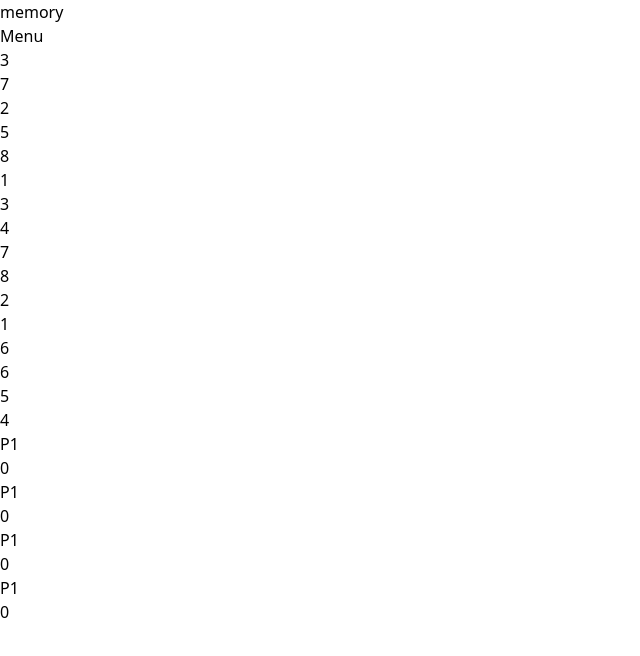
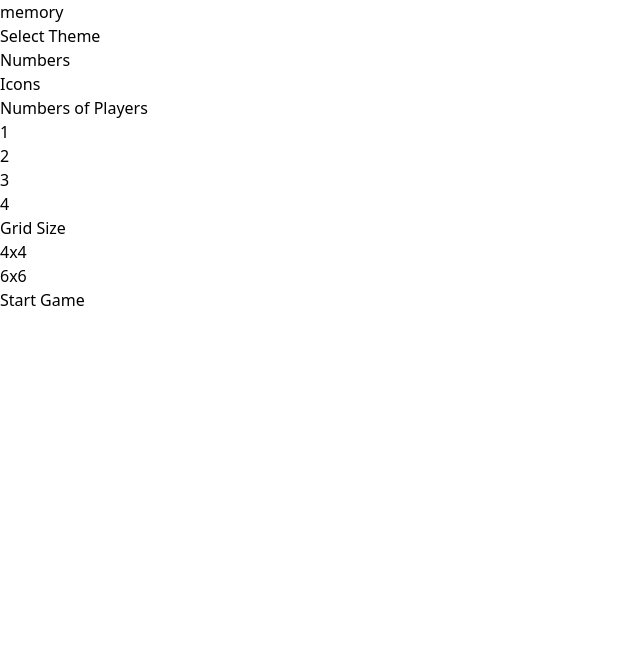
Before and after one commit to Nottoodaay/memory-game, a React (Vite) app: page / in a window 1280 px wide. Shown: the top 656 px of the page, without its empty margins (0-640 px from the left). Built offline with nearby package versions, Linux system fonts and the light colour scheme.

Commit message:
done game logic and start working on players component

```diff
--- a/src/App.tsx
+++ b/src/App.tsx
@@ -1,13 +1,25 @@
 import { HomePage } from "./pages/HomePage"
 import { GamePage } from "./pages/GamePage"
+import { useState } from "react"
 
 function App() {
+  const [playersQuantity, setPlayersQuantity] = useState(1)
+  // todo add grid size
+  const [gamePageSelected, setGamePageSelected] = useState(false)
 
+  console.log(playersQuantity)
   return (
     <div className=" bg-[#152938] w-[100vw] h-[100vh]
      flex items-center justify-center">
-      {/* <HomePage/> */}
-      <GamePage/>
+      {
+        gamePageSelected ? <GamePage playersQuantity={playersQuantity}/>
+        :
+        <HomePage
+        setGamePageSelected={setGamePageSelected}
+        setPlayersQuantity={setPlayersQuantity}/>
+      }
+
+
     </div>
   )
 }
--- a/src/atoms/Circle.tsx
+++ b/src/atoms/Circle.tsx
@@ -5,22 +5,9 @@ import { NumbersObject } from "../gameLogic/numbersArray"
 export const Circle = (props:
   {
     item: NumbersObject
-    firstNumber: NumbersObject
-    setFirstNumber: (value: NumbersObject) => void
-    setSecondNumber: (value: NumbersObject) => void
+
   }
   ) => {
-    const handleClick = () =>{
-      if(props.firstNumber.id === props.item.id){
-        return
-      }
-
-      if(props.firstNumber.id !== 0){
-        props.setSecondNumber(props.item)
-      }else{
-        props.setFirstNumber(props.item)
-      }
-    }
 
   return (
     <div
@@ -29,11 +16,11 @@ export const Circle = (props:
     "cursor-pointer",
     {
       "bg-[#304859]": props.item.condition === 'hidden',
+      'bg-[#FDA214]': props.item.condition === 'pending',
       'bg-[#BCCED9]': props.item.condition === 'active',
     },
     "rounded-full"
     )}
-     onClick={handleClick}
      >{props.item.number}</div>
   )
 }
--- a/src/atoms/Players.tsx
+++ b/src/atoms/Players.tsx
@@ -1,5 +1,6 @@
 
-export const Players = () => {
+export const Players = (props:{playerNumber: number}) => {
+  const number = props.playerNumber
   return (
     <div
     className="
@@ -13,7 +14,12 @@ export const Players = () => {
      justify-center md:justify-start lg:justify-between
      md:items-start items-center"
     >
-      <p className=" text-[15px] text-[#7191A5] font-bold">P1</p>
+      <p className="
+       text-[15px]
+       text-[#7191A5]
+       font-bold">{
+        `P${number + 1}`
+       }</p>
       <h2 className=" text-[24px] text-[#304859] font-bold">0</h2>
     </div>
   )
--- a/src/components/GameField.tsx
+++ b/src/components/GameField.tsx
@@ -5,8 +5,7 @@ import { shuffleArray } from "../gameLogic/helpers";
 
 export const GameField = () => {
 
-  const [firstNumber, setFirstNumber] = useState<NumbersObject>({id:0, number:0, condition:''})
-  const [secondNumber, setSecondNumber] = useState<NumbersObject>({id:0, number:0, condition:''})
+  const [firstNumber, setFirstNumber] = useState<NumbersObject | null >(null)
   const [shuffledNumbers, setShuffledNumbers] = useState<NumbersObject[] | []>([])
 
 //when page loagds this code shuffles numbers
@@ -15,46 +14,43 @@ useMemo(()=>{
   setShuffledNumbers(shuffleArray([...numbers]))
 }, [])
 
+const handleClick = (chosenNumber: NumbersObject) =>{
+  const newArray = shuffledNumbers.slice()
+  if(firstNumber){
+    console.log(firstNumber, 'first')
+    const firstValue = newArray.findIndex((item)=>item.id === firstNumber.id)
+    newArray[firstValue].condition = 'pending'
+    const secondValue = newArray.findIndex((item)=>item.id === chosenNumber.id)
+    newArray[secondValue].condition = 'pending'
+    console.log(newArray)
+    setShuffledNumbers(newArray)
+    if(firstNumber.number === chosenNumber.number){
+      setTimeout(()=>{
+        const firstValue = newArray.findIndex((item)=>item.id === firstNumber.id)
+        newArray[firstValue].condition = 'active'
+        const secondValue = newArray.findIndex((item)=>item.id === chosenNumber.id)
+        newArray[secondValue].condition = 'active'
+        setShuffledNumbers(newArray)
+        setFirstNumber(null)
+      },1000)
 
-// this useMemo hook updates old shuffle array items only when number condition is active
-useMemo(()=>{
-  const updatedArray = (id: number, itemToAdd: NumbersObject) =>{
-      setShuffledNumbers((prevShuffledNumbers)=>{
-        const newShuffledNumbers = prevShuffledNumbers.map((item)=> item.id !== id ? item : itemToAdd)
-        return [...newShuffledNumbers]
-    })
+    }else{
+      setTimeout(()=>{
+        const firstValue = newArray.findIndex((item)=>item.id === firstNumber.id)
+        newArray[firstValue].condition = 'hidden'
+        const secondValue = newArray.findIndex((item)=>item.id === chosenNumber.id)
+        newArray[secondValue].condition = 'hidden'
+        setShuffledNumbers(newArray)
+        setFirstNumber(null)
+      },1000)
+
+    }
+  }else{
+    setFirstNumber(chosenNumber)
+    const secondValue = newArray.findIndex((item)=>item.id === chosenNumber.id)
+    newArray[secondValue].condition = 'pending'
   }
-
-  if(firstNumber.condition === 'active'){
-    updatedArray(firstNumber.id, firstNumber)
-    setFirstNumber({id:0, number:0, condition:''})
-
-  }if(secondNumber.condition === 'active'){
-     updatedArray(secondNumber.id, secondNumber)
-     setSecondNumber({id:0, number:0, condition:''})
-  }
-// eslint-disable-next-line react-hooks/exhaustive-deps
-}, [firstNumber.condition, secondNumber.condition])
-
-
-// this hook checks if x and y number is same if it is their condition become active
-useMemo(() => {
-    const checkNumbers = (x: number, y: number) => {
-      if (x === y) {
-        setFirstNumber((prev) => ({ ...prev, condition: 'active' }))
-        setSecondNumber((prev) => ({ ...prev, condition: 'active' }))
-      } else {
-        setFirstNumber({id:0, number:0, condition:''})
-        setSecondNumber({id:0, number:0, condition:''})
-      }
-    }
-
-    if (firstNumber.id !== 0 && secondNumber.id !== 0) {
-      checkNumbers(firstNumber.number, secondNumber.number)
-    }
-  }, [firstNumber.id, secondNumber.id,
-    firstNumber.number, secondNumber.number]);
-
+}
 
 
   return (
@@ -63,12 +59,9 @@ useMemo(() => {
     grid grid-flow-col grid-cols-4 grid-rows-4
     gap-[12px] md:gap-[20px]">
         {shuffledNumbers.map((item)=>
-        <div key={item.id}>
+        <div key={item.id} onClick={()=>handleClick(item)}>
           <Circle
           item={item}
-          firstNumber={firstNumber}
-          setFirstNumber={setFirstNumber}
-          setSecondNumber={setSecondNumber}
           />
         </div> )}
     </div>
--- a/src/components/NumbersOfPlayers.tsx
+++ b/src/components/NumbersOfPlayers.tsx
@@ -1,13 +1,20 @@
-import { useState } from "react"
+import { useEffect, useState } from "react"
 
 import clsx from "clsx"
 
-export const NumbersOfPlayers = () => {
+export const NumbersOfPlayers = (props:{
+    setPlayersQuantity: (value: number)=> void
+}) => {
     const [numberOfPayers, setNumberOfPlayers] = useState(1)
 
     const handleClick = (number: number) =>{
         setNumberOfPlayers(number)
     }
+
+    useEffect(()=>{
+        props.setPlayersQuantity(numberOfPayers)
+    // eslint-disable-next-line react-hooks/exhaustive-deps
+    },[numberOfPayers])
 
   return (
     <div>
--- a/src/components/PlayersBoard.tsx
+++ b/src/components/PlayersBoard.tsx
@@ -1,12 +1,15 @@
 import { Players } from "../atoms/Players"
+import { playersArray } from "../gameLogic/helpers"
+export const PlayersBoard = (props:{
+  playersQuantity: number
+}) => {
+  const inGamePlayers = playersArray(props.playersQuantity)
 
-export const PlayersBoard = () => {
   return (
     <div className=" flex gap-[24px]">
-        <Players/>
-        <Players/>
-        <Players/>
-        <Players/>
+        {
+          inGamePlayers.map((player)=> <Players key={`${player.id}p`} playerNumber={player.id}/>)
+        }
     </div>
   )
 }
--- a/src/gameLogic/helpers.ts
+++ b/src/gameLogic/helpers.ts
@@ -1,4 +1,5 @@
 import { NumbersObject } from "./numbersArray";
+import { PlayerObject, playerFour, playerOne, playerThree, playerTwo } from "./playerObject";
 
 export const shuffleArray = (array: NumbersObject[]) => {
     for (let i = array.length - 1; i > 0; i--) {
@@ -7,3 +8,21 @@ export const shuffleArray = (array: NumbersObject[]) => {
     }
     return array;
 }
+
+export let inGamePlayers: PlayerObject[] = []
+
+export const playersArray = (playerQuantity: number) =>{
+    if(playerQuantity === 1){
+        inGamePlayers = [playerOne]
+    }
+    if(playerQuantity === 2){
+        inGamePlayers = [playerOne, playerTwo]
+    }
+    if(playerQuantity === 3){
+        inGamePlayers = [playerOne, playerTwo, playerThree]
+    }
+    if(playerQuantity === 4){
+        inGamePlayers = [playerOne, playerTwo, playerThree, playerFour]
+    }
+    return inGamePlayers
+}
--- /dev/null
+++ b/src/gameLogic/playerObject.ts
@@ -0,0 +1,31 @@
+
+
+export interface PlayerObject {
+    id: number,
+    score: number,
+    condition: string
+}
+
+export const playerOne: PlayerObject = {
+    id: 0,
+    score: 0,
+    condition: "active"
+}
+
+export const playerTwo: PlayerObject = {
+    id: 1,
+    score: 0,
+    condition: "inactive"
+}
+
+export const playerThree: PlayerObject = {
+    id: 2,
+    score: 0,
+    condition: "inactive"
+}
+
+export const playerFour: PlayerObject = {
+    id: 3,
+    score: 0,
+    condition: "inactive"
+}
--- a/src/pages/GamePage.tsx
+++ b/src/pages/GamePage.tsx
@@ -2,7 +2,9 @@ import { GameField } from "../components/GameField"
 import { GameHeader } from "../components/GameHeader"
 import { PlayersBoard } from "../components/PlayersBoard"
 
-export const GamePage = () => {
+export const GamePage = (props:{
+  playersQuantity: number
+}) => {
   return (
     <div
     className="
@@ -13,7 +15,7 @@ export const GamePage = () => {
      items-center">
         <GameHeader/>
         <GameField/>
-        <PlayersBoard/>
+        <PlayersBoard playersQuantity={props.playersQuantity}/>
     </div>
   )
 }
--- a/src/pages/HomePage.tsx
+++ b/src/pages/HomePage.tsx
@@ -2,7 +2,14 @@ import { GridSize } from "../components/GridSize"
 import { NumbersOfPlayers } from "../components/NumbersOfPlayers"
 import { SelectTheme } from "../components/SelectTheme"
 
-export const HomePage = () => {
+export const HomePage = (props:{
+  setPlayersQuantity: (value: number)=> void
+  setGamePageSelected: (value: boolean) => void
+}) => {
+
+  const handleClick = () =>{
+    props.setGamePageSelected(true)
+  }
 
   return (
     <div className=" flex flex-col items-center gap-[45px]">
@@ -12,11 +19,14 @@ export const HomePage = () => {
         <div className="w-[328px] h-[386px] rounded-lg md:w-[654px] md:h-[560px]
          bg-[#FCFCFC] flex flex-col gap-6 md:gap-8 items-center p-6">
             <SelectTheme/>
-            <NumbersOfPlayers/>
+            <NumbersOfPlayers
+              setPlayersQuantity={props.setPlayersQuantity}/>
             <GridSize/>
             <button className=" w-[290px] md:w-[540px] h-[48px] md:h-[70px]
             text-[18px] md:text-[32px] text-[#FCFCFC] font-bold
-            rounded-full bg-[#FDA214] flex items-center justify-center">
+            rounded-full bg-[#FDA214] flex items-center justify-center"
+            onClick={handleClick}
+            >
               Start Game
             </button>
         </div>
```
